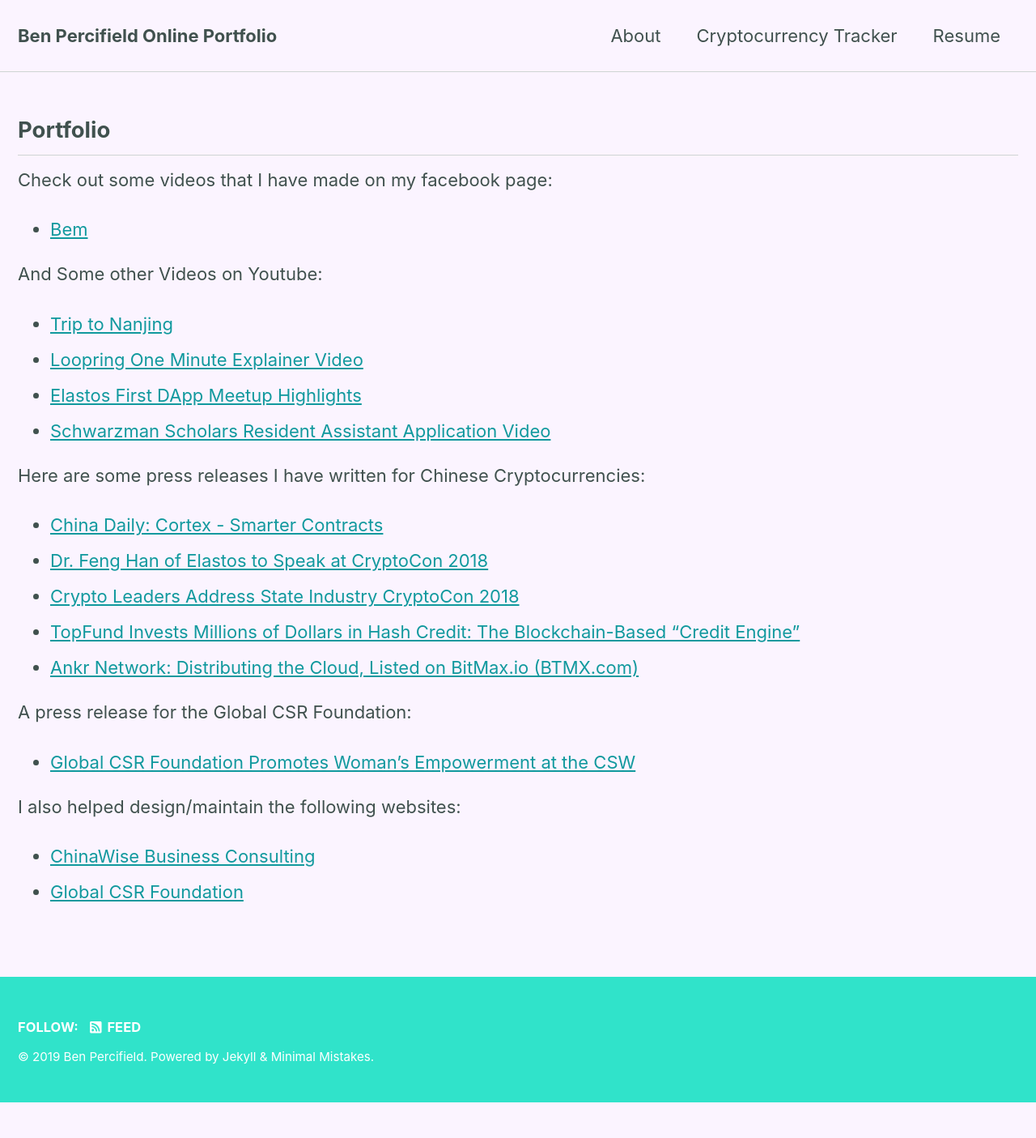
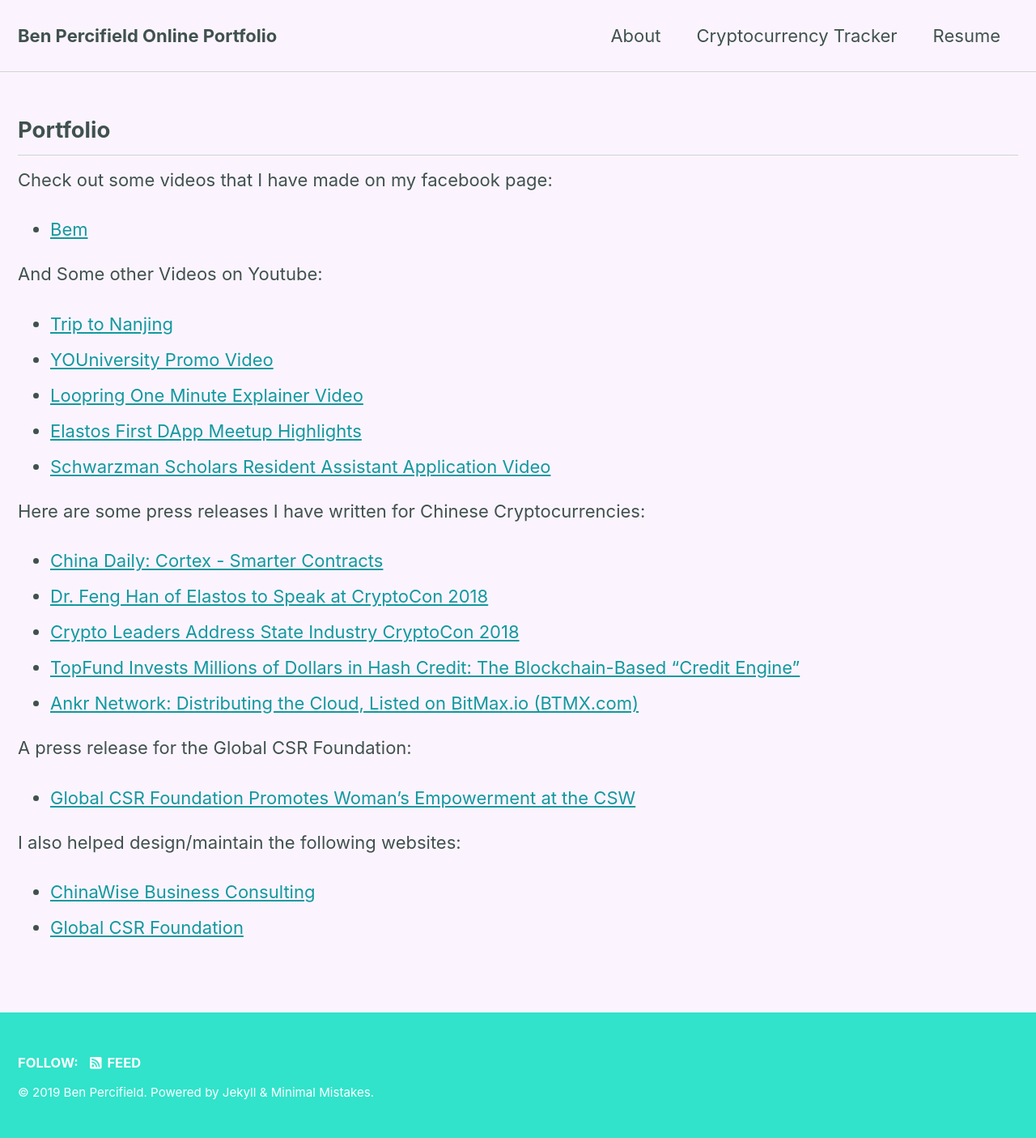
Before and after one commit to benpercifield/benpercifield.github.io, a Jekyll site: the page built from _pages/about.md, in a window 1280 px wide. Shown: the whole page at 81% size. Built offline with Jekyll 4.4.1, drawn with Linux system fonts in a browser that asks for light colours; cached includes are drawn as plain includes; nearby versions of some CDN libraries; before the commit the page ends 1361 px from its top, so only the background shows below that.

Commit message:
Update about.md

```diff
--- a/_pages/about.md
+++ b/_pages/about.md
@@ -16,9 +16,11 @@
 
 And Some other Videos on Youtube:
 * [Trip to Nanjing](https://www.youtube.com/watch?v=Ak6ktH-OLyw)
+* [YOUniversity Promo Video](https://youtu.be/LyKZYl6nENY)
 * [Loopring One Minute Explainer Video](https://www.youtube.com/watch?v=G4nFStAbOLM)
 * [Elastos First DApp Meetup Highlights](https://youtu.be/bPWkCN8CMYc)
 * [Schwarzman Scholars Resident Assistant Application Video](https://youtu.be/d9rppAA913s)
+
 
 Here are some press releases I have written for Chinese Cryptocurrencies:
 * [China Daily: Cortex - Smarter Contracts](http://www.chinadaily.com.cn/a/201806/09/WS5b1ae557a31001b82571f0b2_4.html)
```
